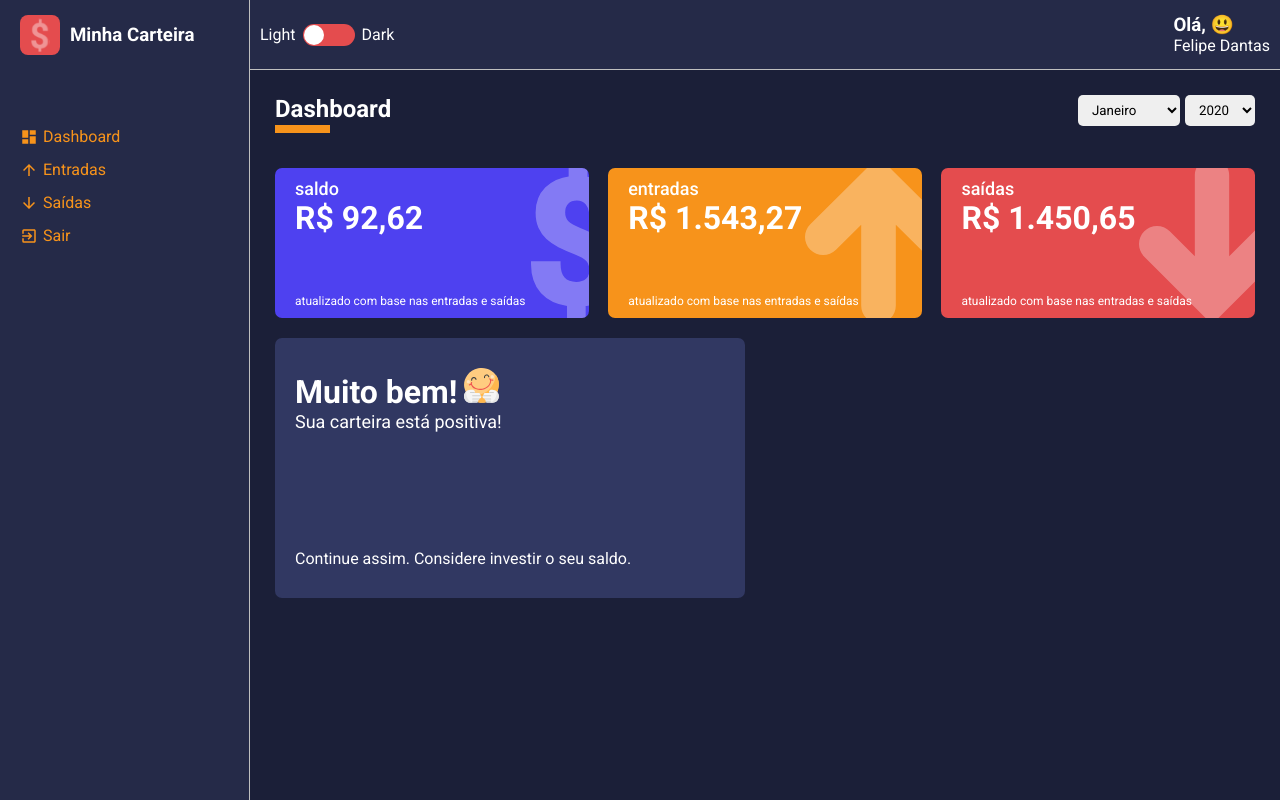
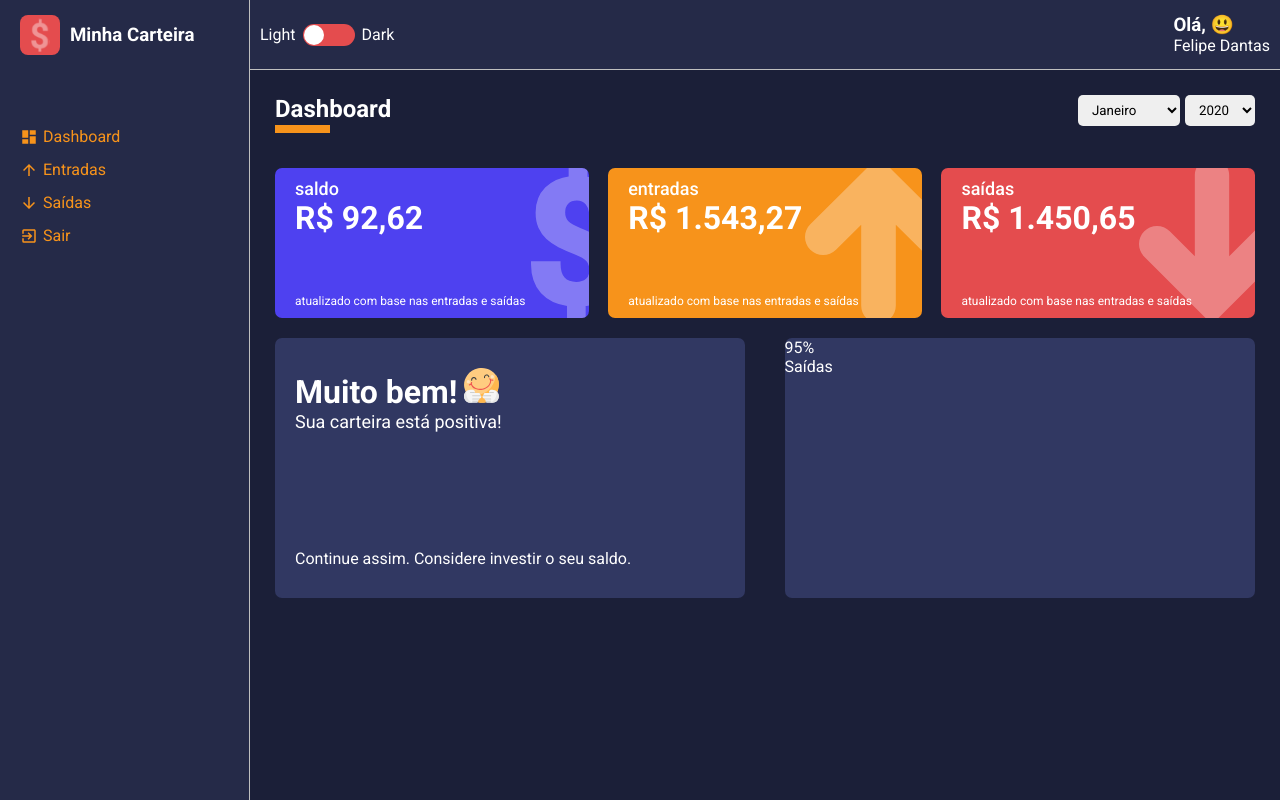
Before and after one commit to FelipeRBDantas/minha-carteira-frontend, a React (Create React App) app: page /dashboard in a window 1280 px wide. Built offline with nearby package versions, Linux system fonts and the light colour scheme.

Commit message:
[feature] - Start da Implementação do PieChart

```diff
--- a/package.json
+++ b/package.json
@@ -11,6 +11,7 @@
     "@types/node": "^16.11.45",
     "@types/react": "^18.0.15",
     "@types/react-dom": "^18.0.6",
+    "@types/recharts": "^1.8.23",
     "react": "^18.2.0",
     "react-countup": "^6.3.0",
     "react-dom": "^18.2.0",
@@ -18,6 +19,7 @@
     "react-router-dom": "^6.3.0",
     "react-scripts": "5.0.1",
     "react-switch": "^7.0.0",
+    "recharts": "^2.1.13",
     "styled-components": "^5.3.5",
     "typescript": "^4.7.4",
     "uuid": "^8.3.2",
--- /dev/null
+++ b/src/components/PieChart/index.tsx
@@ -0,0 +1,41 @@
+import React from "react";
+
+// COMPONENTS
+
+// import {
+//   PieChart,
+//   Pie,
+//   Cell,
+//   ResponsiveContainer,
+// } from "recharts";
+
+// STYLES
+
+import { Container, SideLeft, LegendContainer, Legend, SideRight } from "./styles";
+
+const PieChart: React.FC = () => (
+  <Container>
+    <SideLeft>
+      <LegendContainer>
+        <Legend>
+          <div>95%</div>
+          <span>Saídas</span>
+        </Legend>
+      </LegendContainer>
+    </SideLeft>
+
+    <SideRight>
+      {/* <ResponsiveContainer>
+        <PieChart>
+          <Pie
+            data={ [ { amount: 30, percent: 95 } ] }
+            labelLine={ false }
+            dataKey="percent"
+          />
+        </PieChart>
+      </ResponsiveContainer> */}
+    </SideRight>
+  </Container>
+);
+
+export default PieChart;
--- /dev/null
+++ b/src/components/PieChart/styles.ts
@@ -0,0 +1,27 @@
+import styled from "styled-components";
+
+export const Container = styled.div`
+  display: flex;
+  width: 48%;
+  height: 260px;
+  margin: 10px 0;
+  border-radius: 7px;
+  background-color: ${ props=> props.theme.colors.tertiary };
+  color: ${ props=> props.theme.colors.white };
+`;
+
+export const SideLeft = styled.div`
+
+`;
+
+export const LegendContainer = styled.div`
+
+`;
+
+export const Legend = styled.div`
+
+`;
+
+export const SideRight = styled.div`
+
+`;
--- a/src/pages/Dashboard/index.tsx
+++ b/src/pages/Dashboard/index.tsx
@@ -9,6 +9,8 @@
 import WalletBox from '@components/WalletBox';
 
 import MessageBox from '@components/MessageBox';
+
+import PieChart from '@components/PieChart';
 
 // ASSETS
 
@@ -155,6 +157,8 @@
           footerText={ message.footerText }
           icon={ message.icon }
         />
+
+        <PieChart />
       </Content>
     </Container>
   );
```
Also changed, not shown: 1 other file (tests, documents, lock files or other folders).
